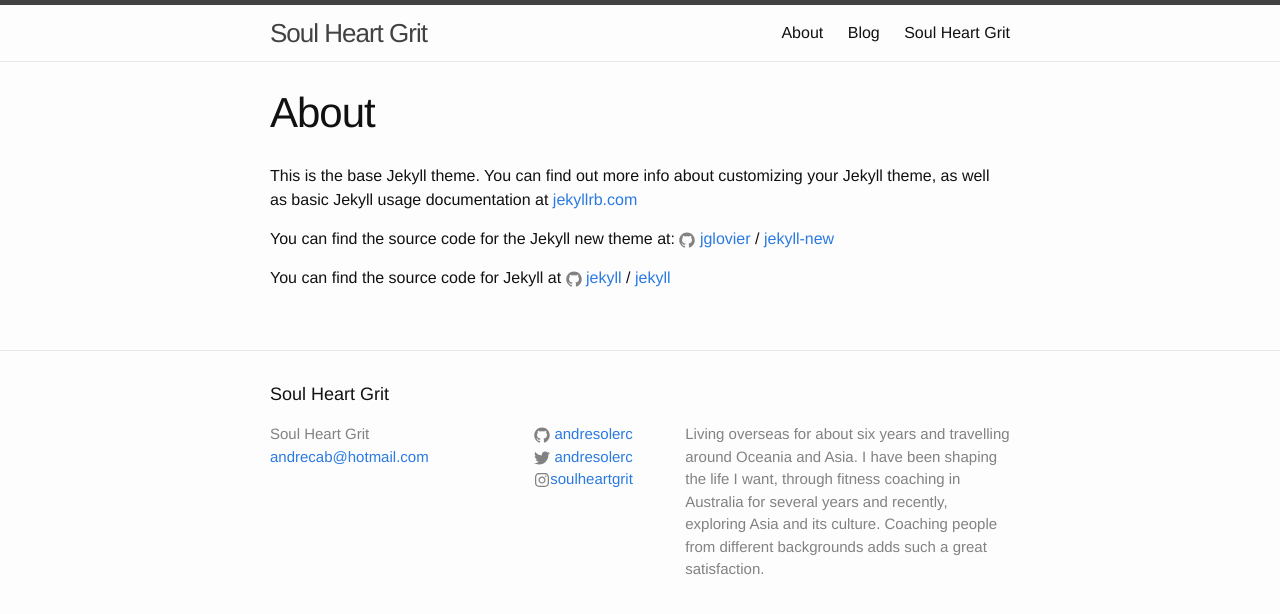
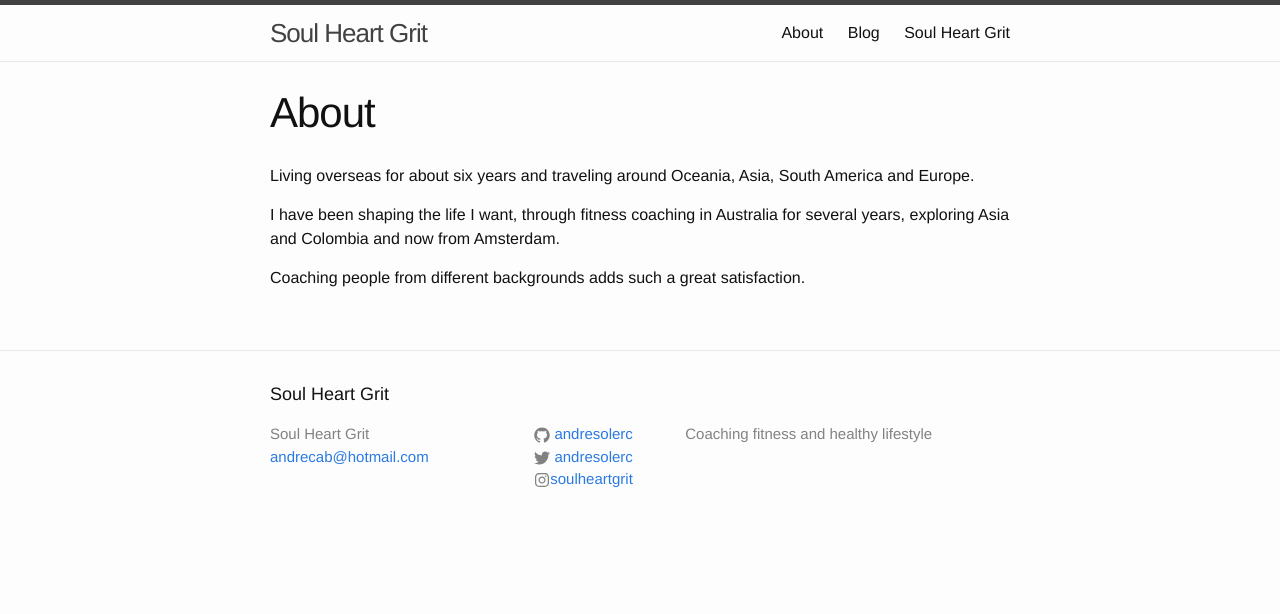
Before and after one commit to andresolerc/soulheartgrit, a Jekyll site: the page built from about.md, in a window 1280 px wide. Shown: the top 614 px of the page. Built offline with Jekyll 4.4.1, drawn with Linux system fonts in a browser that asks for light colours.

Commit message:
Update descriptions

```diff
--- a/_config.yml
+++ b/_config.yml
@@ -9,10 +9,7 @@
 title: Soul Heart Grit
 email: andrecab@hotmail.com
 description: > # this means to ignore newlines until "baseurl:"
-  Living overseas for about six years and travelling around Oceania and Asia.
-  I have been shaping the life I want, through fitness coaching in Australia
-  for several years and recently, exploring Asia and its culture.
-  Coaching people from different backgrounds adds such a great satisfaction.
+  Coaching fitness and healthy lifestyle
 
 baseurl: "" # the subpath of your site, e.g. /blog
 url: "https://www.soulheartgrit.com" # the base hostname & protocol for your site
--- a/_includes/footer.html
+++ b/_includes/footer.html
@@ -25,6 +25,7 @@
             {% include icon-twitter.html username=site.twitter_username %}
           </li>
           {% endif %}
+
           {% if site.instagram_username %}
           <li>
             {% include icon-instagram.html username=site.instagram_username %}
--- a/about.md
+++ b/about.md
@@ -4,12 +4,9 @@ title: About
 permalink: /about/
 ---
 
-This is the base Jekyll theme. You can find out more info about customizing your Jekyll theme, as well as basic Jekyll usage documentation at [jekyllrb.com](http://jekyllrb.com/)
+Living overseas for about six years and traveling around Oceania, Asia, South America and Europe.
 
-You can find the source code for the Jekyll new theme at:
-{% include icon-github.html username="jglovier" %} /
-[jekyll-new](https://github.com/jglovier/jekyll-new)
+I have been shaping the life I want, through fitness coaching in Australia
+for several years, exploring Asia and Colombia and now from Amsterdam.
 
-You can find the source code for Jekyll at
-{% include icon-github.html username="jekyll" %} /
-[jekyll](https://github.com/jekyll/jekyll)
+Coaching people from different backgrounds adds such a great satisfaction.
```
